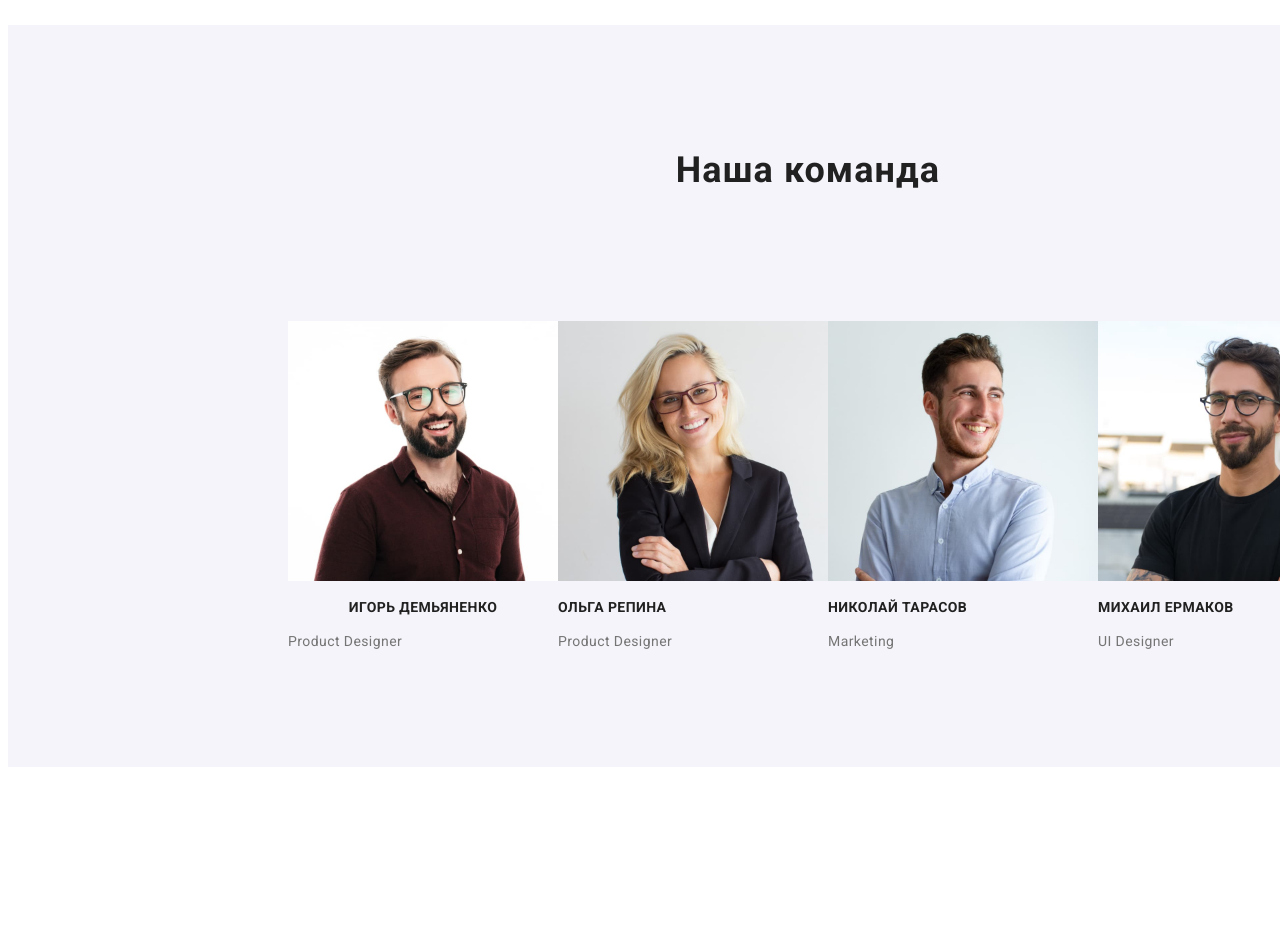
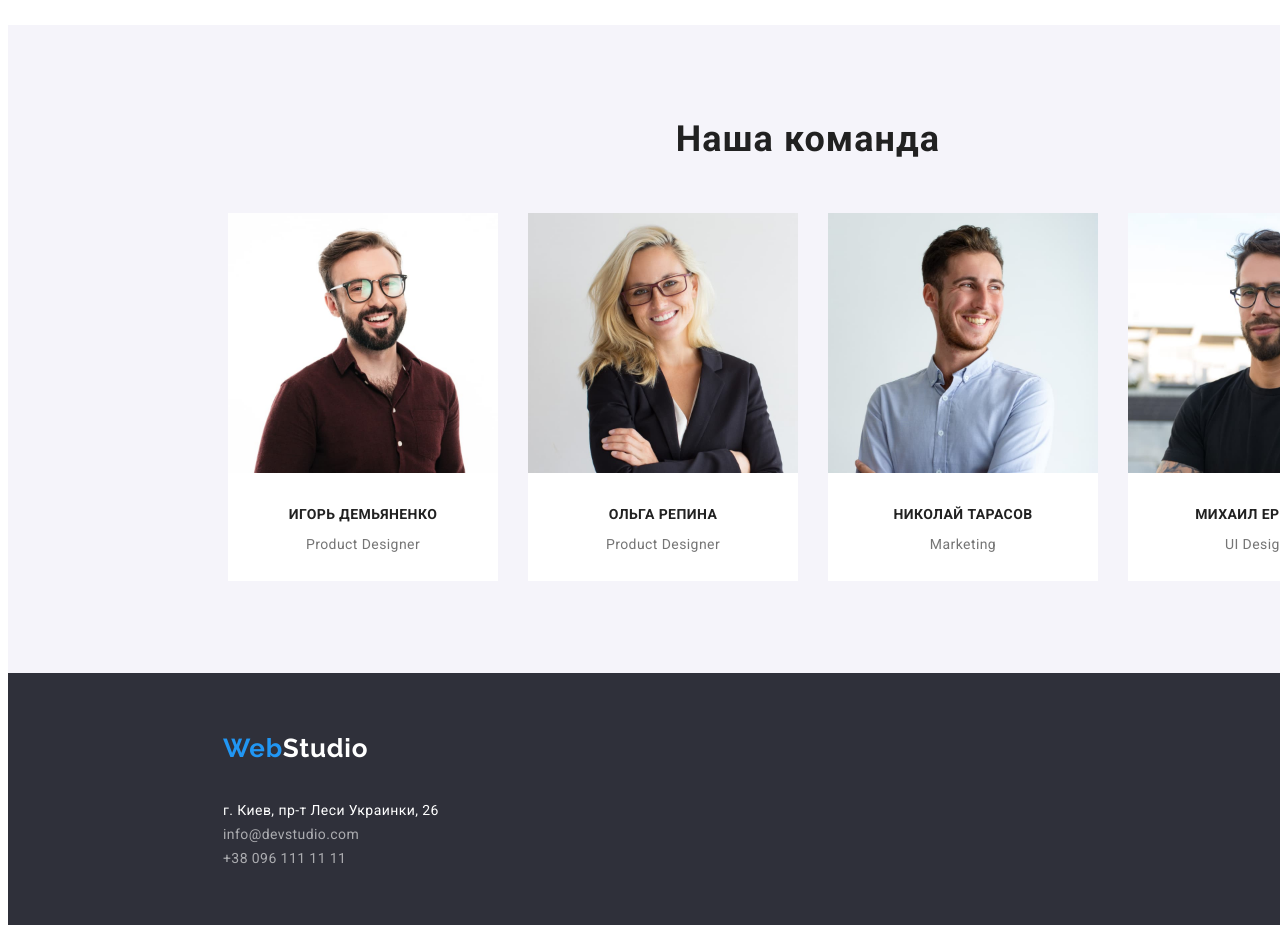
Before and after one commit to Qweeqer/goit-markup-hw-02, a plain HTML site: page index.html in a window 1280 px wide. Shown: the part 1520-2451 px from the top of the page. Before the commit the page ends 2287 px from the top, so only its background shows below. Drawn offline with Linux system fonts and the light colour scheme.

Commit message:
final update style main page

```diff
--- a/css/styles.css
+++ b/css/styles.css
@@ -4,7 +4,8 @@
 --background-color: #fff;
 --brand-color:#2196F3;
 --button-color:#F5F4FA;
---secondary-text: #757575;}
+--secondary-text: #757575;
+--hero-footer-bg: #2F303A;}
 body {
     font-family: 'Roboto', 'Raleway',
     sans-serif;
@@ -25,7 +26,7 @@ margin-bottom: 25px;
 font-family: 'Raleway';
 font-weight: 700;
 font-size: 26px;
-line-height: 31px;
+line-height: 1.19;
 letter-spacing: 0.03em;
 color: var(--text-color);
 text-decoration: none;}
@@ -62,7 +63,7 @@ display: flex;
 justify-content: center;
 font-weight: 500;
 font-size: 14px;
-line-height: 16px;
+line-height: 1.14;
 letter-spacing: 0.02em;}
 .tel {margin-top: 32px;
 margin-bottom: 32px;
@@ -72,14 +73,14 @@ width: 122px;
 height: 16px;
 font-weight: 500;
 font-size: 14px;
-line-height: 16px;
+line-height: 1.14;
 letter-spacing: 0.02em;
 color: var(--secondary-text);}
 /* <--Main--> */
 .main {position: absolute;
 width: 1600px;
 height: 600px;
-background-color: #2F303A;
+background-color: var(--hero-footer-bg);
 }
 /* <--Hero--> */
 .hero-text{position: absolute;
@@ -90,7 +91,7 @@ padding-top: 200px;
 color: var(--button-color);
 font-weight: 900;
 font-size: 44px;
-line-height: 60px;
+line-height: 1.36;
 text-align: center;
 letter-spacing: 0.06em;
 text-transform: uppercase;}
@@ -135,7 +136,7 @@ margin-right: 30px;
 font-family: 'Roboto';
 font-weight: 700;
 font-size: 14px;
-line-height: 16px;
+line-height: 1.14;
 letter-spacing: 0.03em;
 text-transform: uppercase;
 color: var(--title);
@@ -145,7 +146,7 @@ color: var(--title);
 width: 270px;
 height: 75px;
 font-size: 14px;
-line-height: 24px;
+line-height: 1.71;
 letter-spacing: 0.03em;
 color:var(--secondary-text);
 }
@@ -155,12 +156,13 @@ width: 1170px;
 height: 386px;
 margin-left: 215px;
 margin-top: 969px;
+margin-bottom: 94px;
 position: absolute;
 }
 .project-title {
 font-weight: 700;
 font-size: 36px;
-line-height: 42px;
+line-height: 1.16;
 
 text-align: center;
 letter-spacing: 0.03em;
@@ -189,18 +191,90 @@ background-color: var(--button-color);
 .team-title {
     font-weight: 700;
     font-size: 36px;
-    line-height: 42px;
-    text-align: center;
+    line-height: 1.16;
+   margin: 0px;
     letter-spacing: 0.03em;
     color: var(--title);
+
 }
-.team-list{padding-top: 186px;
+.team-list{margin: 0px;
+    padding-top: 94px;
     position: absolute;
     list-style: none;
     display: flex;
     flex-direction: row;
+
+
 }
-.name{
+.team-item{width: 270px;
+height: 368px;
+    background-color: var(--background-color);
+    margin-right: 30px;
+
+
+}
+.name.title,
+.position.text {
+margin-top: 0px;
+margin-bottom: 0px;
 display: flex;
 justify-content: center;
 }
+.name{padding-top: 30px;}
+.position{padding-top: 10px;
+padding-bottom: 30px;}
+/* footer */
+.footer{
+    position: absolute;
+    width: 1600px;
+    height: 252px;
+    margin-top: 2097px;
+    background-color: var(--hero-footer-bg);
+
+}
+.logo-footer{position: absolute;
+width: 145px;
+height: 31px;
+margin-left: 215px;
+margin-top: 60px;
+
+font-family: 'Raleway';
+font-weight: 700;
+font-size: 26px;
+line-height: 1.19;
+letter-spacing: 0.03em;
+color: var(--hero-text);
+text-decoration: none;}
+/* address */
+.address-footer{
+position: absolute;
+width: 231px;
+height: 17.11px;
+margin-left: 215px;
+
+font-size: 14px;
+line-height: 1.71;
+letter-spacing: 0.03em;
+}
+.address-list{list-style: none;
+padding-left: 0px;
+margin-top: 126px;
+padding-bottom: 60px;}
+.address-item>a:hover,
+.address-item>a:focus {color: var(--brand-color);
+}
+.address-map, .address-mail, .address-tel{color: var(--hero-text);
+text-decoration: none;
+padding-left: 0px;
+font-size: 14px;
+line-height: 1.71;
+letter-spacing: 0.03em;
+font-style: normal;
+}
+.address-mail,
+.address-tel{font-size: 14px;
+line-height: 1.71;
+letter-spacing: 0.03em;
+color: rgba(255, 255, 255, 0.6);
+}
+/* PORTFOLIO */
--- a/index.html
+++ b/index.html
@@ -4,11 +4,11 @@
     <meta charset="UTF-8">
     <meta http-equiv="X-UA-Compatible" content="IE=edge">
     <meta name="viewport" content="width=device-width, initial-scale=1.0">
-    <link rel="preconnect" href="https://fonts.googleapis.com">
-    <link rel="preconnect" href="https://fonts.gstatic.com" crossorigin>
-    <link href="https://fonts.googleapis.com/css2?family=Raleway:wght@700&family=Roboto:wght@400;500;700;900&display=swap"
-        rel="stylesheet">
     <title>Web Studio</title>
+<link rel="preconnect" href="https://fonts.googleapis.com">
+<link rel="preconnect" href="https://fonts.gstatic.com" crossorigin>
+<link href="https://fonts.googleapis.com/css2?family=Raleway:wght@700&family=Roboto:wght@400;500;700;900&display=swap"
+    rel="stylesheet">
     <link rel="stylesheet" href="./css/styles.css">
 </head>
 <body>
@@ -64,34 +64,34 @@
         <section class="team">
             <h2 class="team-title">Наша команда</h2>
             <ul class="team-list">
-                <li><img src="./images/ihordemyanenko.jpg" alt="первый член команды Игорь Демьяненко" width="270">
+                <li class="team-item"><img src="./images/ihordemyanenko.jpg" alt="первый член команды Игорь Демьяненко" width="270">
                     <h3 class="name title">Игорь Демьяненко</h3>
                      <p class="position text">Product Designer</p>
                 </li>
-                <li><img src="./images/olharepina.jpg" alt="второй член команды Ольга Репина" width="270">
-                    <h3 class="title">Ольга Репина</h3>
-                     <p class="text">Product Designer</p>
+                <li class="team-item"><img src="./images/olharepina.jpg" alt="второй член команды Ольга Репина" width="270">
+                    <h3 class="name title">Ольга Репина</h3>
+                     <p class="position text">Product Designer</p>
                 </li>
-                <li><img src="./images/mykolatarasov.jpg" alt="третий член команды Николай Тарасов" width="270">
-                     <h3 class="title">Николай Тарасов</h3>
-                     <p class="text">Marketing</p>
+                <li class="team-item"><img src="./images/mykolatarasov.jpg" alt="третий член команды Николай Тарасов" width="270">
+                     <h3 class="name title">Николай Тарасов</h3>
+                     <p class="position text">Marketing</p>
                 </li>
-                <li><img src="./images/mihayloermakov.jpg" alt="четвертый член команды Михаил Ермаков" width="270">
-                    <h3 class="title">Михаил Ермаков</h3>
-                    <p class="text">UI Designer</p></li>
+                <li class="team-item"><img src="./images/mihayloermakov.jpg" alt="четвертый член команды Михаил Ермаков" width="270">
+                    <h3 class="name title">Михаил Ермаков</h3>
+                    <p class="position text">UI Designer</p></li>
             </ul>
         </section>
     </main>
     <!--Footer-->
     <footer class="footer">
-        <a href="./index.html"><span>Web</span>Studio</a>
+        <a class="logo-footer" href="./index.html"><span class="style-web">Web</span>Studio</a>
         <!--Address-->
-        <address>
-            <ul>
-            <li>
-                <a href="https://www.google.com/maps/place/%D0%B1%D1%83%D0%BB.+%D0%9B%D0%B5%D1%81%D0%B8+%D0%A3%D0%BA%D1%80%D0%B0%D0%B8%D0%BD%D0%BA%D0%B8,+26,+%D0%9A%D0%B8%D0%B5%D0%B2,+02000/@50.4265807,30.5361971,17z/data=!3m1!4b1!4m5!3m4!1s0x40d4cf0e033ecbe9:0x57a4dffefec77da0!8m2!3d50.4265807!4d30.5383858" >г. Киев, пр-т Леси Украинки, 26</a></li>
-            <li><a href="mailto:info@devstudio.com">info@devstudio.com</a></li>
-            <li><a href="tel:+380961111111">+38 096 111 11 11</a></li>
+        <address class="address-footer">
+            <ul class="address-list">
+            <li class="address-item">
+                <a class="address-map" href="https://www.google.com/maps/place/%D0%B1%D1%83%D0%BB.+%D0%9B%D0%B5%D1%81%D0%B8+%D0%A3%D0%BA%D1%80%D0%B0%D0%B8%D0%BD%D0%BA%D0%B8,+26,+%D0%9A%D0%B8%D0%B5%D0%B2,+02000/@50.4265807,30.5361971,17z/data=!3m1!4b1!4m5!3m4!1s0x40d4cf0e033ecbe9:0x57a4dffefec77da0!8m2!3d50.4265807!4d30.5383858" >г. Киев, пр-т Леси Украинки, 26</a></li>
+            <li class="address-item"><a class="address-mail" href="mailto:info@devstudio.com">info@devstudio.com</a></li>
+            <li class="address-item"><a class="address-tel" href="tel:+380961111111">+38 096 111 11 11</a></li>
             </ul>
         </address>
     </footer>
```
Also changed, not shown: portfolio.html (+30 -29 lines).
